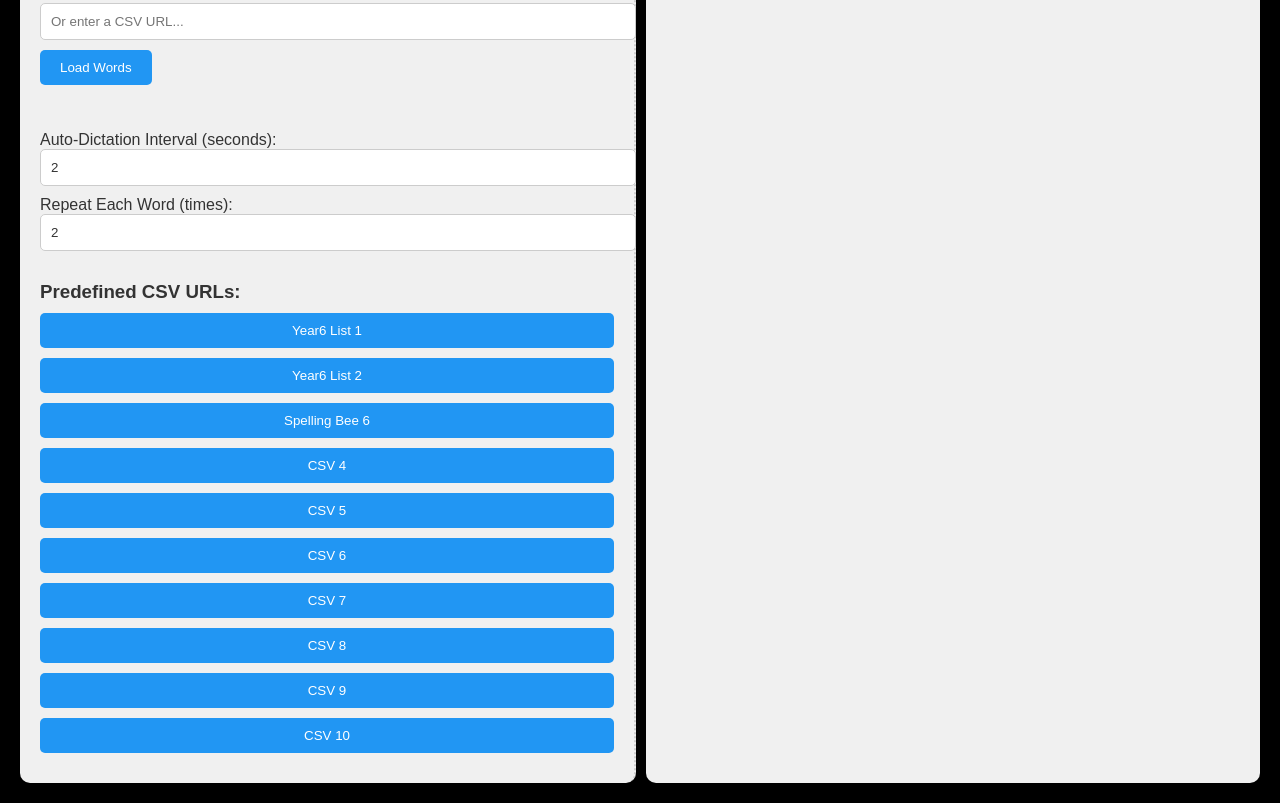
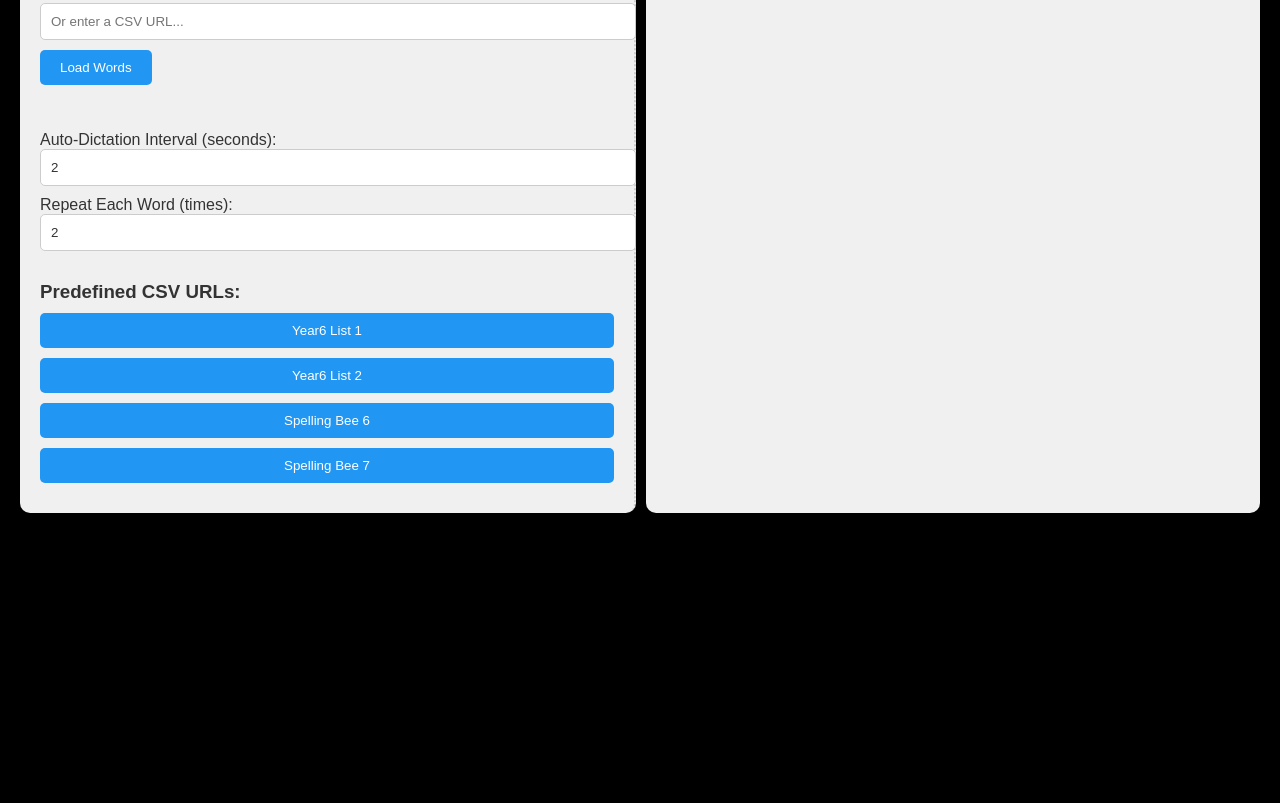
Before and after one commit to VinceBNE/dictation, a plain HTML site: page index.html in a window 1280 px wide. Shown: the part 325-1128 px from the top of the page. After the commit the page ends 858 px from the top, so only its background shows below. Drawn offline with Linux system fonts and the light colour scheme.

Commit message:
Update index.html

```diff
--- a/index.html
+++ b/index.html
@@ -37,14 +37,8 @@
         <button class="csv-button" data-url="wordlist/year6_1.csv">Year6 List 1</button>
         <button class="csv-button" data-url="wordlist/year6_2.csv">Year6 List 2</button>
         <button class="csv-button" data-url="wordlist/spellingbee6.csv">Spelling Bee 6</button>
-        <button class="csv-button" data-url="https://example.com/words4.csv">CSV 4</button>
-        <button class="csv-button" data-url="https://example.com/words5.csv">CSV 5</button>
-        <button class="csv-button" data-url="https://example.com/words6.csv">CSV 6</button>
-        <button class="csv-button" data-url="https://example.com/words7.csv">CSV 7</button>
-        <button class="csv-button" data-url="https://example.com/words8.csv">CSV 8</button>
-        <button class="csv-button" data-url="https://example.com/words9.csv">CSV 9</button>
-        <button class="csv-button" data-url="https://example.com/words10.csv">CSV 10</button>
-      </div>
+        <button class="csv-button" data-url="wordlist/spellingbee7.csv">Spelling Bee 7</button>
+        </div>
     </div>
 
     <!-- Output Section -->
```
